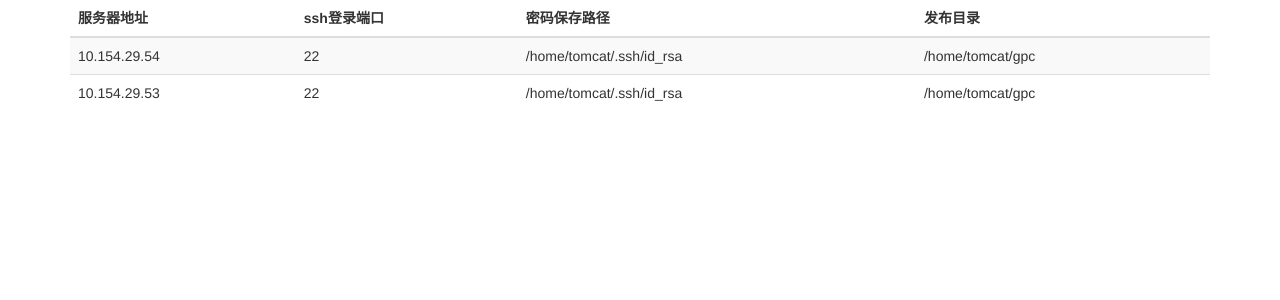
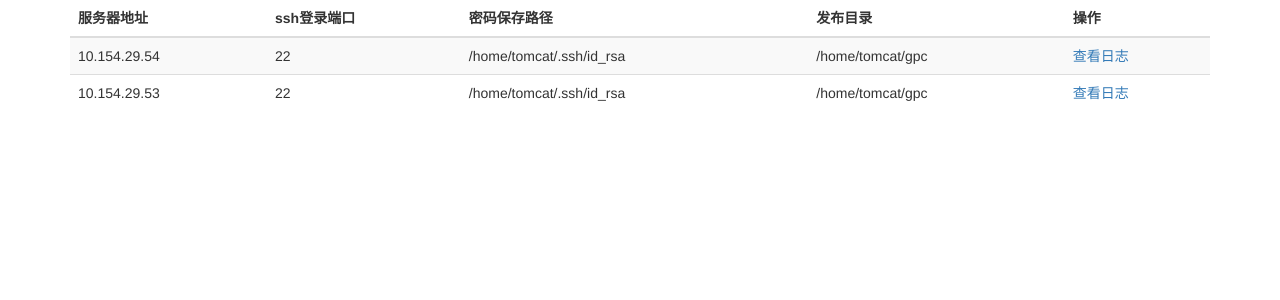
Before and after one commit to youpengfei/summer, a Flask app: page /server/list in a window 1280 px wide. Shown: the top 300 px of the page. Run offline with Flask 2, Linux system fonts and the light colour scheme; some libraries are stand-ins or nearby versions.

Commit message:
新增日志查看功能

```diff
--- a/templates/server_list.html
+++ b/templates/server_list.html
@@ -11,6 +11,7 @@
         <th>ssh登录端口</th>
         <th>密码保存路径</th>
         <th>发布目录</th>
+        <th>操作</th>
     </tr>
     </thead>
     <tbody>
@@ -20,6 +21,7 @@
         <td>{{server.port}}</td>
         <td>{{server.key_file}}</td>
         <td>{{server.deploy_dir}}</td>
+        <td><a href="/server/log/{{ server.id }}"> 查看日志</a></td>
     </tr>
     {% endfor %}
     </tbody>
```
